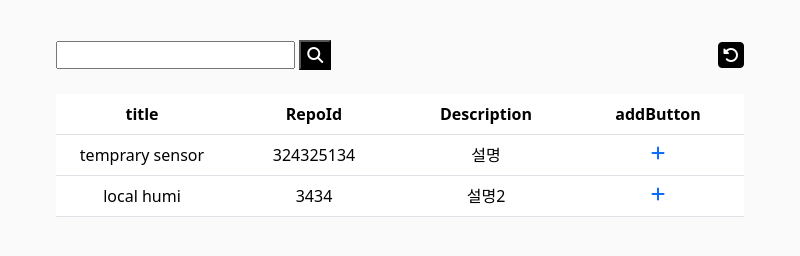
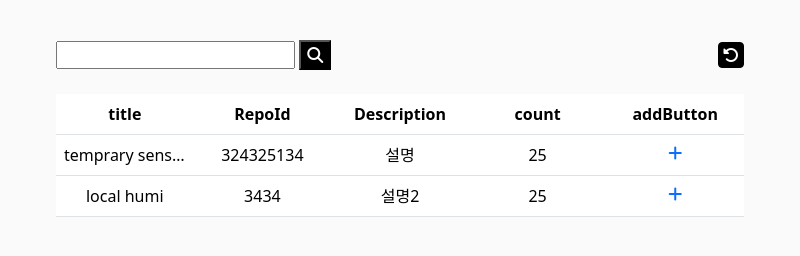
Before and after one commit to hallym-peerism/peerism-data-manager, an Electron app: page views/search-page.html in a window 800 px wide. Drawn offline with nearby package versions, Linux system fonts and the light colour scheme; files that its build step writes are made by us from their sources.

Commit message:
table에 count 행 추가

```diff
--- a/communications/node-tracker.js
+++ b/communications/node-tracker.js
@@ -1,5 +1,5 @@
 const http = require("http");
-const Peer = require("../models/peer")
+const Peer = require("../datatypes/peer")
 
 /**
  *
@@ -8,6 +8,8 @@ const Peer = require("../models/peer")
  * @returns {Promise<[Peer]>}
  */
 function getPeers(url, port) {
+
+
     return new Promise((resolve, reject) => {
         http.get({
             hostname: url,
--- a/views/search-page.html
+++ b/views/search-page.html
@@ -43,6 +43,7 @@
                 <th scope="col">title</th>
                 <th scope="col">RepoId</th>
                 <th scope="col">Description</th>
+                <th scope="col">count</th>
                 <th scope="col">addButton</th>
               </tr>
             </thead>
@@ -63,10 +64,12 @@
         title;
         RepoId;
         description;
-        constructor(title, repoId, description) {
+        count;
+        constructor(title, repoId, description, count) {
             this.title = title;
             this.repoId = repoId;
             this.description = description;
+            this.count = count;
         }
     }
 
@@ -78,6 +81,7 @@
             const title = item.title;
             const repoId = item.repoId;
             const description = item.description;
+            const count = item.count;
             const callback = () => {}
 
             $(`.table > tbody`).append( `
@@ -85,6 +89,7 @@
                 <td>${title}</td>
                 <td>${repoId}</td>
                 <td>${description}</td>
+                <td>${count}</td>
                 <td>
                     <a href= "" onclick="callback()"><i class="fa-solid fa-plus"></i></a>
                 </td>
@@ -94,9 +99,9 @@
     }
 
     const tbUnit = new tableUnit()
-    tbUnit.addRow( new rowItem("temprary sensor", "324325134", "설명") )
+    tbUnit.addRow( new rowItem("temprary sensor", "324325134", "설명" ,25) )
 
-    tbUnit.addRow( new rowItem("local humi", "3434", "설명2") )
+    tbUnit.addRow( new rowItem("local humi", "3434", "설명2", 25) )
 
 
 </script>
```
Also changed, not shown: 1 other file.
